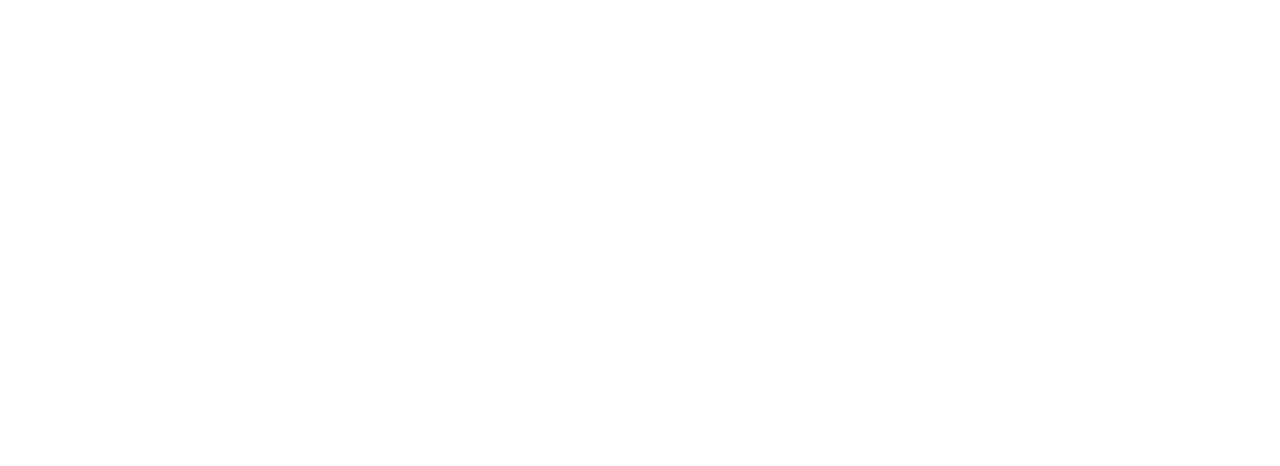
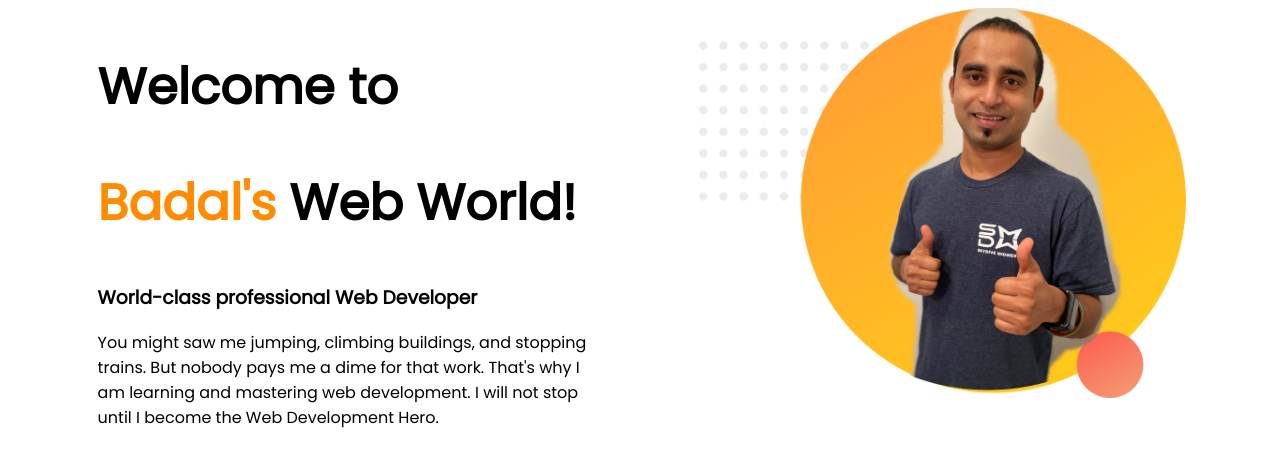
Before and after one commit to nathbadal/Web-Portfolio, a plain HTML site: page index.html in a window 1280 px wide. Drawn offline with Linux system fonts and the light colour scheme.

Commit message:
Added 1st section

```diff
--- a/index.html
+++ b/index.html
@@ -5,9 +5,24 @@
     <meta name="viewport" content="width=device-width, initial-scale=1.0">
     <meta http-equiv="X-UA-Compatible" content="ie=edge">
     <title>Badal Web Developer & Digital Marketer</title>
+    <link href="https://fonts.googleapis.com/css?family=Poppins&display=swap" rel="stylesheet">
     <link rel="stylesheet" href="style.css">
+
 </head>
 <body>
+<section>
+    <div class="half-width">
+        <h1>Welcome to</h1>
+        <h1><span class="Name-Highlight">Badal's</span> Web World!</h1>
+        <h3>World-class professional Web Developer</h3>
+        <p>You might saw me jumping, climbing buildings, and stopping trains. But nobody pays me a dime for that work. That's why I am learning and mastering web development. I will not stop until I become the Web Development Hero.</p>
+    </div>
 
+    <div class="half-width">
+        <img src="images/image 11.png" alt="My image">
+    </div>
+
+
+</section>
 </body>
 </html>
--- a/style.css
+++ b/style.css
@@ -0,0 +1,22 @@
+body{
+    font-family: 'Poppins', sans-serif;
+    width: 100%;
+}
+h1{
+    font-size: 50px;
+}
+
+.Name-Highlight{
+    color: darkorange;
+}
+
+.half-width{
+    width: 40%;
+    float: left;
+    margin-left: 5%;
+    padding-left: 2%;
+}
+
+.half-width img{
+    width: 95%;
+}
```
Also changed, not shown: images/image 11.png (added).
